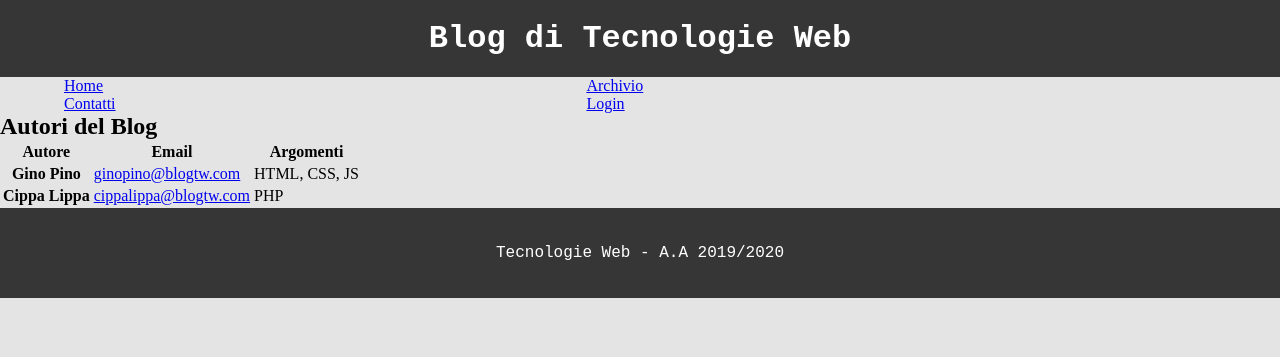
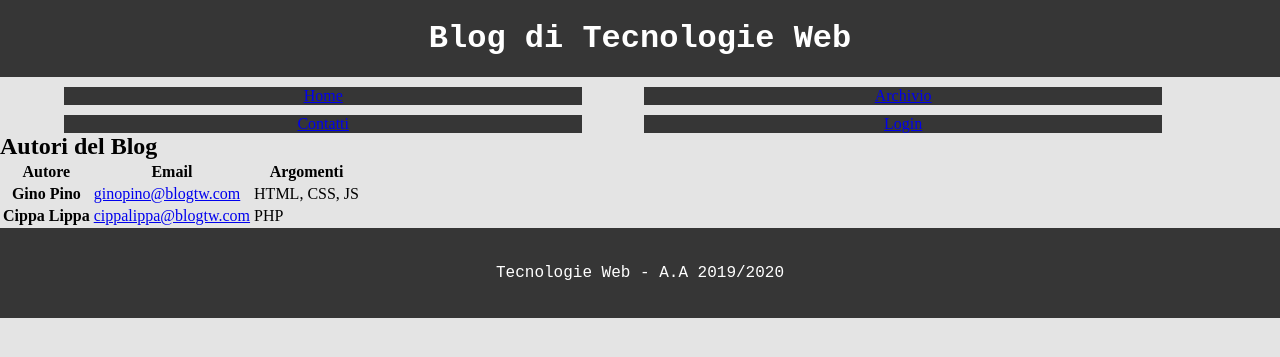
Before and after one commit to MatteoIorio11/Tech-Web, a PHP site: page /contatti.html in a window 1280 px wide. Shown: the top 357 px of the page. Run offline with PHP 8.4, Linux system fonts and the light colour scheme.

Commit message:
update css

```diff
--- a/Lab1/es1/style/style.css
+++ b/Lab1/es1/style/style.css
@@ -17,7 +17,6 @@ body>header, body>footer{
 }
 
 nav{
-    background-color: #e4e4e4;
     margin: 0 5%;
 }
 
@@ -29,4 +28,15 @@ nav ul{
 nav ul li{
     display: inline-block;
     width: 45%;
+    text-align: center;
+    background-color: rgb(54,54,54);
+    margin: 10px 0 0;
 }
+
+nav ul li:nth-child(odd){
+    margin-right: 5%;
+}
+
+nav ul li a {
+
+}
```
